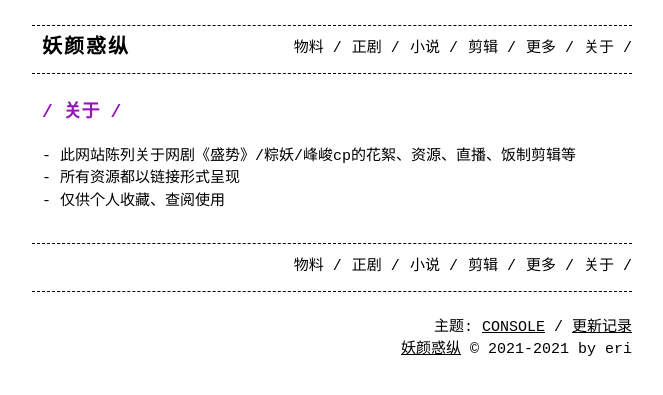
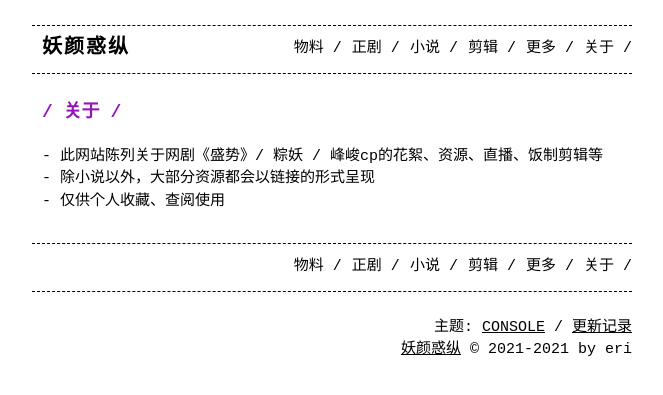
Before and after one commit to eri129/fengjun, a Jekyll site: the page built from about.md, in a window 1280 px wide. Shown: the top 395 px of the page, without its empty margins (308-971 px from the left). Built offline with Jekyll 4.4.1, drawn with Linux system fonts in a browser that asks for light colours.

Commit message:
small updates

```diff
--- a/_sass/base.scss
+++ b/_sass/base.scss
@@ -61,7 +61,7 @@ footer { margin-bottom: 20px; }
 	}
 
 	.menu-content {
-		max-width: 60%;
+		max-width: 65%;
 		font-size: 14px !important;
 		list-style: none !important;
 		text-align: right;
--- a/about.md
+++ b/about.md
@@ -4,6 +4,6 @@ layout: page
 permalink: /about.html
 ---
 
-- 此网站陈列关于网剧《盛势》/粽妖/峰峻cp的花絮、资源、直播、饭制剪辑等
-- 所有资源都以链接形式呈现
+- 此网站陈列关于网剧《盛势》/ 粽妖 / 峰峻cp的花絮、资源、直播、饭制剪辑等
+- 除小说以外，大部分资源都会以链接的形式呈现
 - 仅供个人收藏、查阅使用
```
Also changed, not shown: changelog.md.
